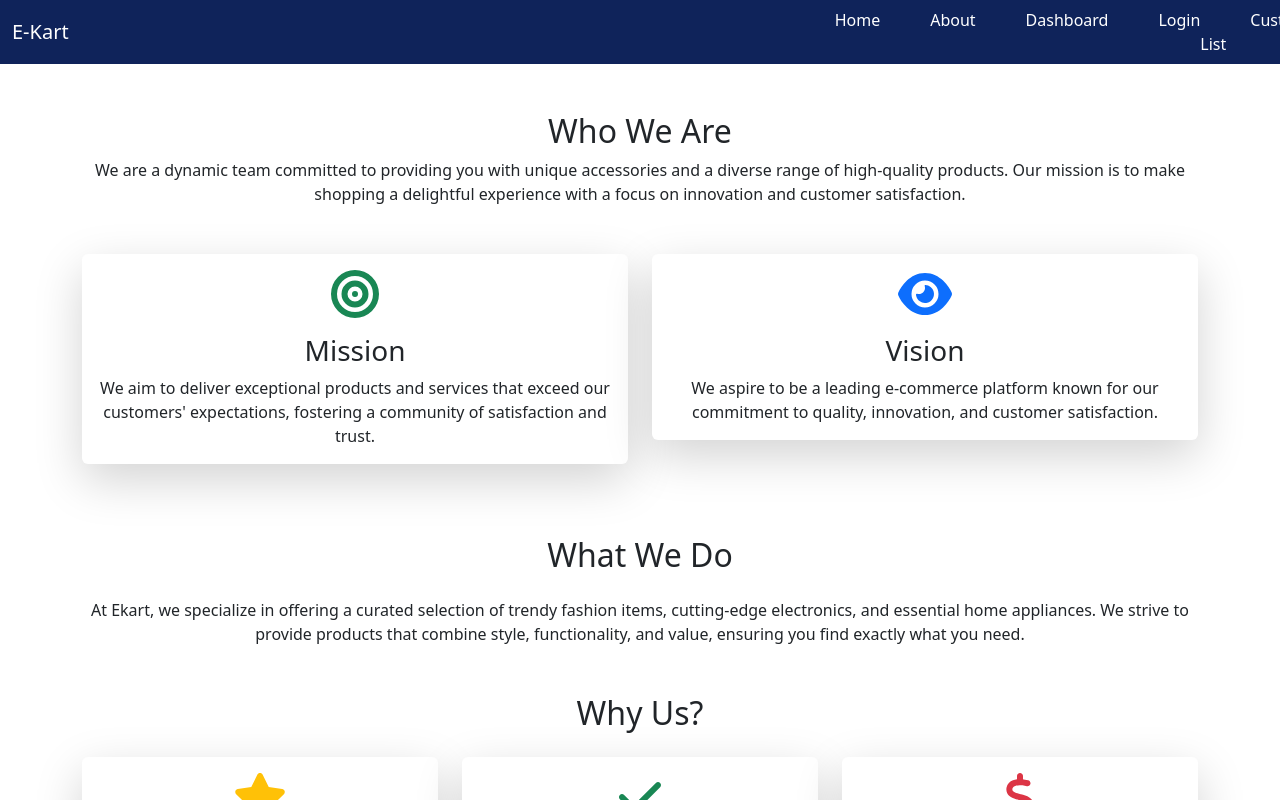
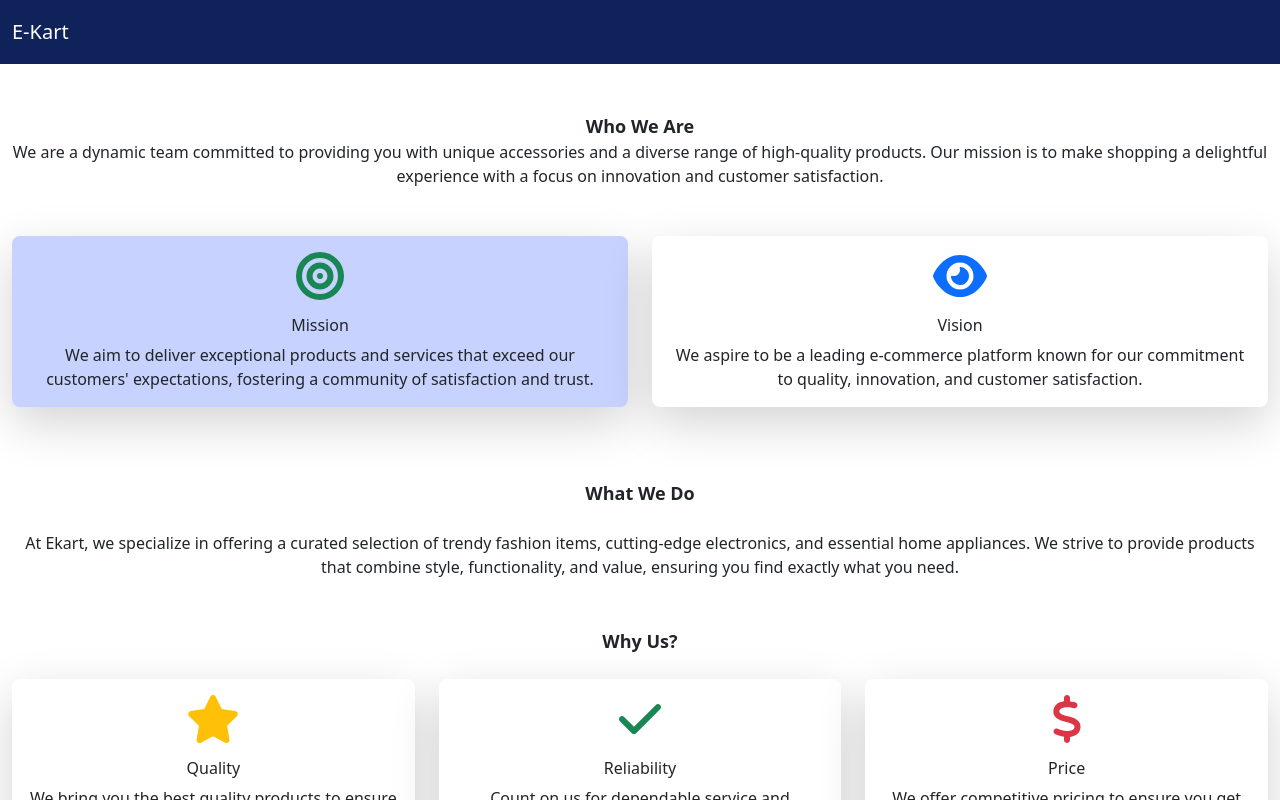
Before and after one commit to MartinnnnOwuor/group4, a React (Create React App) app: page /about in a window 1280 px wide. Shown: the top 800 px of the page. Built offline with nearby package versions, Linux system fonts and the light colour scheme.

Commit message:
refactor:improve code functionality

```diff
--- a/package.json
+++ b/package.json
@@ -46,5 +46,6 @@
     ]
   },
   "devDependencies": {
+    "tailwindcss": "^3.4.6"
   }
 }
--- a/src/App.css
+++ b/src/App.css
@@ -148,3 +148,43 @@ h5 {
 .login:hover{
   cursor: pointer;
 }
+
+.card-mission {
+  background-color: #cfe2ff;
+  transition: background-color 0.3s ease-in-out;
+}
+.card-mission:hover {
+  background-color: #bdd7ee;
+}
+
+.card-vision {
+  background-color: #e2f0d9;
+  transition: background-color 0.3s ease-in-out;
+}
+.card-vision:hover {
+  background-color: #c3e6cb;
+}
+
+.card-quality {
+  background-color: #fff3cd;
+  transition: background-color 0.3s ease-in-out;
+}
+.card-quality:hover {
+  background-color: #ffeeba;
+}
+
+.card-reliability {
+  background-color: #d4edda;
+  transition: background-color 0.3s ease-in-out;
+}
+.card-reliability:hover {
+  background-color: #c3e6cb;
+}
+
+.card-price {
+  background-color: #f8d7da;
+  transition: background-color 0.3s ease-in-out;
+}
+.card-price:hover {
+  background-color: #f5c6cb;
+}
--- a/src/App.js
+++ b/src/App.js
@@ -1,5 +1,6 @@
 import React from 'react'
 import './App.css'
+import './index.css'
 import Login from './component/Login'
 import Navbar from './component/Navbar'
 import Home from "./component/Home"
@@ -8,6 +9,7 @@ import { BrowserRouter, Route, Routes } from 'react-router-dom'
 import About from './component/About'
 import ShoppingCart from './component/ShoppingCart'
 import Dashboard from './component/dashboard'
+
 function App() {
   return (
     <BrowserRouter>
--- a/src/component/About.jsx
+++ b/src/component/About.jsx
@@ -6,8 +6,8 @@ function About() {
   return (
     <div className='container my-5'>
       <div className='text-center mb-5'>
-        <h2 className='text-lg font-bold'>Who We Are</h2>
-        <p>We are a dynamic team committed to providing you with unique accessories and a diverse range of high-quality products. Our mission is to make shopping a delightful experience with a focus on innovation and customer satisfaction.</p>
+        <h2 className='text-lg font-bold hover:text-green-400'>Who We Are</h2>
+        <p className='text-md'>We are a dynamic team committed to providing you with unique accessories and a diverse range of high-quality products. Our mission is to make shopping a delightful experience with a focus on innovation and customer satisfaction.</p>
       </div>
 
       <div className='row text-center'>
--- /dev/null
+++ b/src/index.css
@@ -0,0 +1,3 @@
+@tailwind base;
+@tailwind components;
+@tailwind utilities;
--- /dev/null
+++ b/tailwind.config.js
@@ -0,0 +1,10 @@
+/** @type {import('tailwindcss').Config} */
+module.exports = {
+  content: [
+    "./src/**/*.{js,jsx,ts,tsx}",
+  ],
+  theme: {
+    extend: {},
+  },
+  plugins: [],
+}
```
